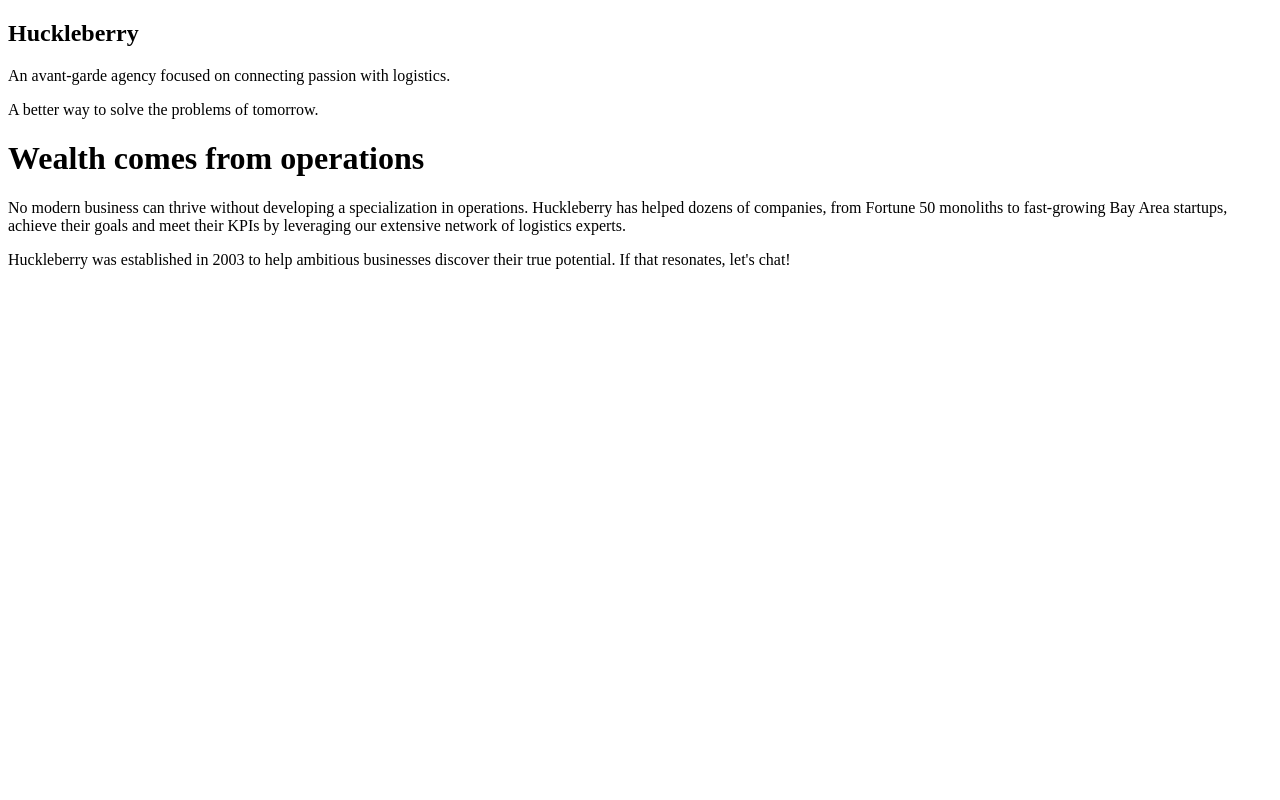
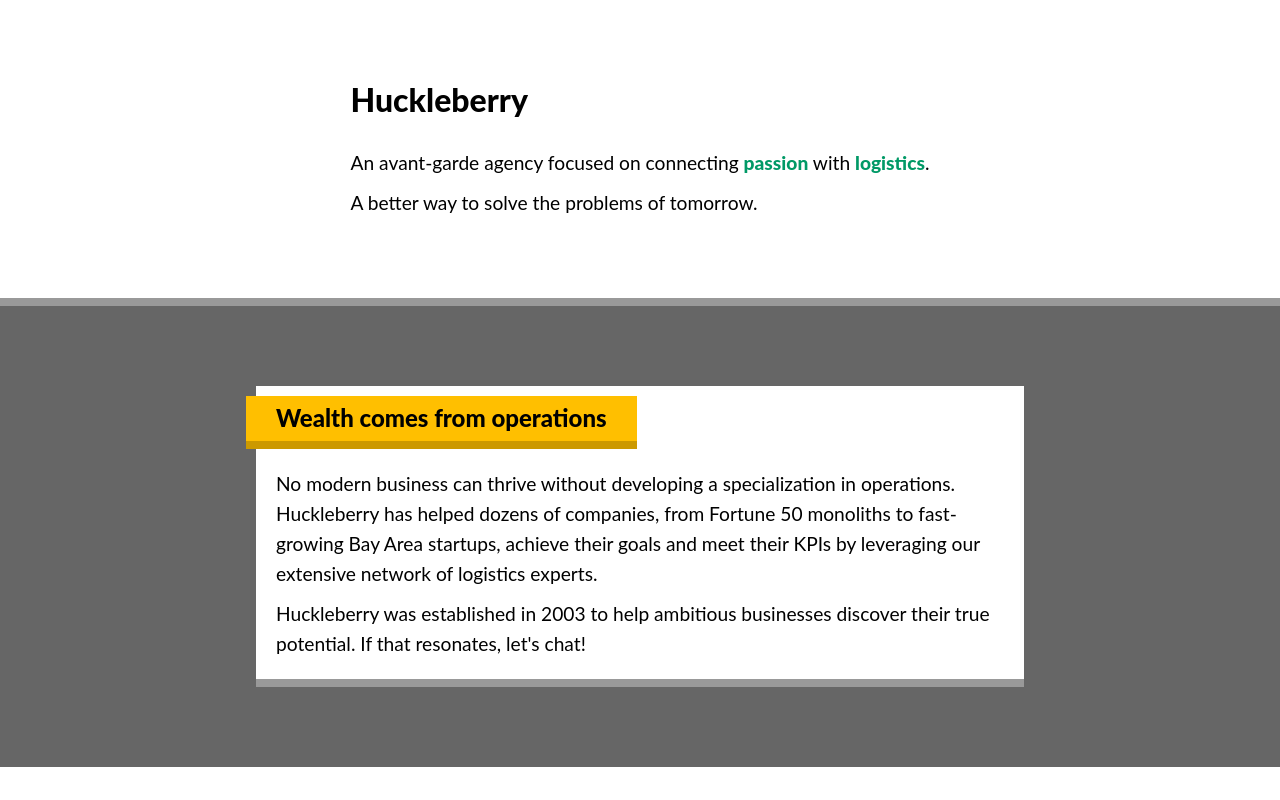
Before and after one commit to Chukwuderah/AltSchool-Excercises, a plain HTML site: page assignment-4/excercise-2.html in a window 1280 px wide. Drawn offline with Linux system fonts and the light colour scheme.

Commit message:
Excercise 2

```diff
--- a/assignment-4/excercise-2.css
+++ b/assignment-4/excercise-2.css
@@ -0,0 +1,99 @@
+* {
+  box-sizing: border-box;
+  padding: 0;
+  margin: 0;
+}
+
+body {
+  background-color: #fff;
+  font-family: "Lato", sans-serif;
+  width: 100%;
+  max-width: 100%;
+  min-height: 100vh;
+  display: flex;
+  flex-direction: column;
+  justify-content: center;
+  align-items: center;
+  gap: 80px;
+  padding-top: 50px;
+}
+
+section {
+  max-width: 100%;
+}
+
+section h1 {
+  font-size: 2rem;
+  line-height: 34.8px;
+  font-weight: 800;
+  padding-bottom: 30px;
+}
+
+p {
+  font-size: 1.2rem;
+  line-height: 30px;
+  font-weight: 400;
+}
+
+span {
+  color: #009966;
+  font-weight: 800;
+}
+
+.par {
+  padding-bottom: 10px;
+}
+
+footer {
+  width: 100%;
+  background-color: #666666;
+  padding: 80px 20%;
+  border-top: 8px solid #999999;
+}
+
+footer div {
+  background-color: #fff;
+  border-bottom: 8px solid #999999;
+  padding: 10px 20px 20px 0;
+}
+
+footer div h1 {
+  font-size: 1.5rem;
+  line-height: 28.8px;
+  font-weight: 800;
+  width: fit-content;
+  background-color: #ffbf00;
+  border-bottom: 8px solid #cc9900;
+  padding: 8px 30px;
+  margin-bottom: 20px;
+  transform: translateX(-10px);
+}
+footer div p {
+  padding-left: 20px;
+}
+
+@media (min-width: 481px) and (max-width: 768px) {
+  body {
+    display: flex;
+    align-items: flex-start;
+  }
+
+  section {
+    padding-left: 30px;
+  }
+
+  footer {
+    padding: 80px 0;
+  }
+}
+
+@media (max-width: 480px) {
+  section {
+    padding: 35px;
+    text-align:start;
+  }
+
+  footer {
+    padding: 80px 0;
+  }
+}
--- a/assignment-4/excercise-2.html
+++ b/assignment-4/excercise-2.html
@@ -9,7 +9,7 @@
   <body>
     <section>
       <h1>Huckleberry</h1>
-      <p>
+      <p class="par">
         An avant-garde agency focused on connecting <span>passion</span> with
         <span>logistics</span>.
       </p>
@@ -18,7 +18,7 @@
     <footer>
       <div>
         <h1>Wealth comes from operations</h1>
-        <p>
+        <p class="par">
           No modern business can thrive without developing a specialization in
           operations. Huckleberry has helped dozens of companies, from Fortune
           50 monoliths to fast-growing Bay Area startups, achieve their goals
```
